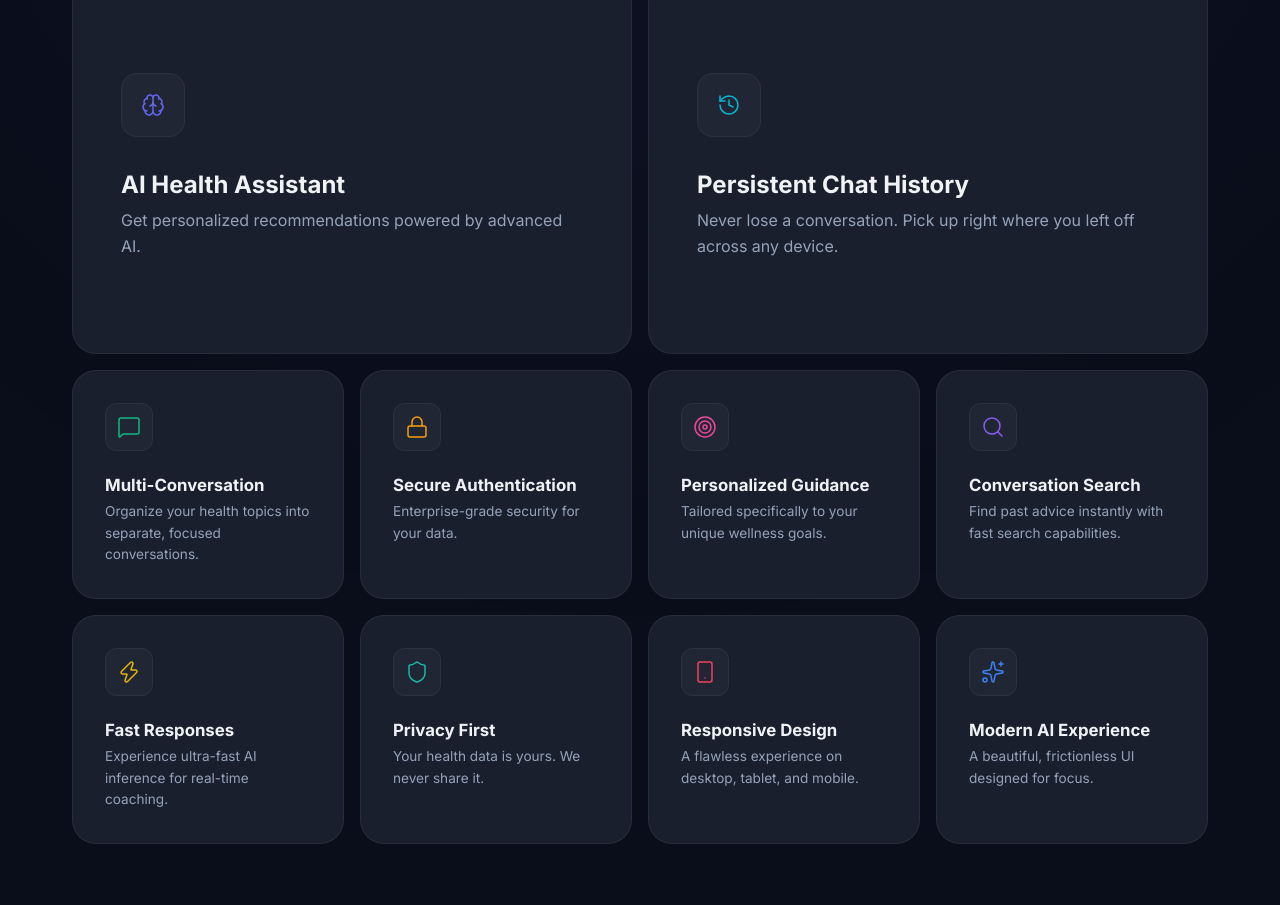
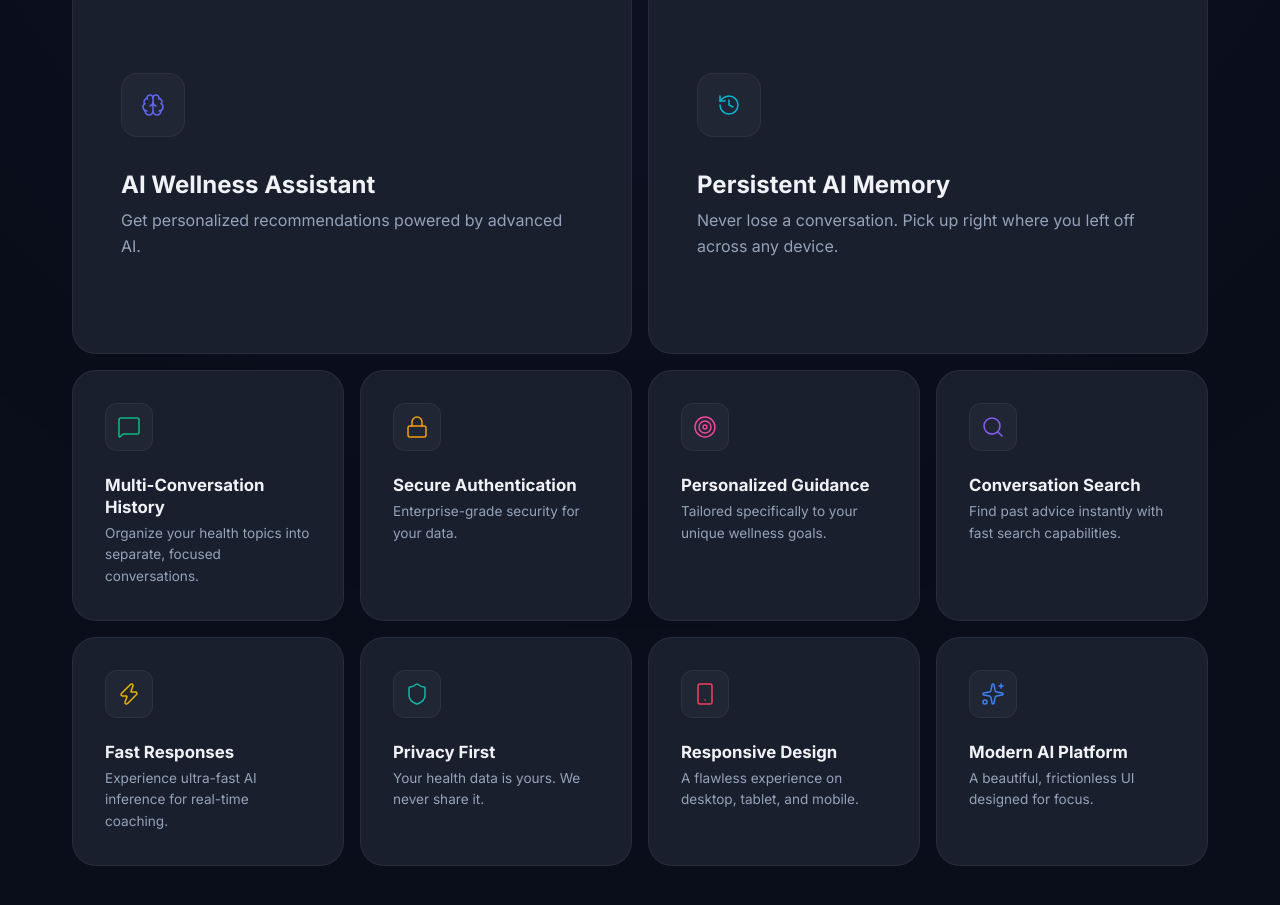
Before and after one commit to MuktharMJ/zenugo-ai, a React (Vite) app: page / in a window 1280 px wide. Shown: the part 1159-2064 px from the top of the page. Built offline with nearby package versions, Linux system fonts and the light colour scheme; no server answers.

Commit message:
feat(ui): refine landing page navigation and preview components

```diff
--- a/src/App.jsx
+++ b/src/App.jsx
@@ -10,6 +10,8 @@ import ContactPage from './pages/ContactPage';
 import LoginPage from './pages/LoginPage';
 import RegisterPage from './pages/RegisterPage';
 import ChatPage from './pages/ChatPage';
+import PrivacyPage from './pages/PrivacyPage';
+import TermsPage from './pages/TermsPage';
 import './App.css';
 
 const HIDE_FOOTER_PATHS = ['/login', '/register', '/chat'];
@@ -30,6 +32,8 @@ function App() {
           <Route path="/about" element={<AboutPage />} />
           <Route path="/developer" element={<DeveloperPage />} />
           <Route path="/contact" element={<ContactPage />} />
+          <Route path="/privacy" element={<PrivacyPage />} />
+          <Route path="/terms" element={<TermsPage />} />
           <Route path="/login" element={<LoginPage />} />
           <Route path="/register" element={<RegisterPage />} />
           <Route
--- a/src/components/ChatbotPreview/ChatbotPreview.jsx
+++ b/src/components/ChatbotPreview/ChatbotPreview.jsx
@@ -17,11 +17,6 @@ function ChatbotPreview() {
   const [messages, setMessages] = useState(INITIAL_MESSAGES);
   const [input, setInput] = useState('');
   const [showModal, setShowModal] = useState(false);
-  const chatEndRef = useRef(null);
-
-  useEffect(() => {
-    chatEndRef.current?.scrollIntoView({ behavior: 'smooth' });
-  }, [messages]);
 
   const handleInteract = (e) => {
     e.preventDefault();
@@ -49,13 +44,7 @@ function ChatbotPreview() {
                   <HeartPulse size={32} strokeWidth={2} />
                 </div>
                 <h3>Start your wellness journey</h3>
-                <p>Create a free account to unlock:</p>
-                <ul>
-                  <li>✨ Personalized AI conversations</li>
-                  <li>📚 Unlimited chat history</li>
-                  <li>☁️ Secure cloud sync</li>
-                  <li>🎯 Wellness recommendations</li>
-                </ul>
+                <p>Create a free Zenugo account to unlock personalized AI conversations, unlimited chat history and wellness guidance.</p>
                 <div className="chatbot__modal-actions">
                   <Link to="/register" className="btn btn-primary">
                     Get Started
@@ -107,7 +96,6 @@ function ChatbotPreview() {
                 </div>
               </div>
             ))}
-            <div ref={chatEndRef} />
           </div>
 
           {/* Suggestions */}
--- a/src/components/Features/Features.jsx
+++ b/src/components/Features/Features.jsx
@@ -16,21 +16,21 @@ import './Features.css';
 const FEATURES = [
   {
     icon: <Brain aria-hidden="true" size={24} color="#6366f1" strokeWidth={1.5} />,
-    title: 'AI Health Assistant',
+    title: 'AI Wellness Assistant',
     description: 'Get personalized recommendations powered by advanced AI.',
     accent: '#6366f1',
     size: 'large'
   },
   {
     icon: <History aria-hidden="true" size={24} color="#06b6d4" strokeWidth={1.5} />,
-    title: 'Persistent Chat History',
+    title: 'Persistent AI Memory',
     description: 'Never lose a conversation. Pick up right where you left off across any device.',
     accent: '#06b6d4',
     size: 'large'
   },
   {
     icon: <MessageSquare aria-hidden="true" size={24} color="#10b981" strokeWidth={1.5} />,
-    title: 'Multi-Conversation',
+    title: 'Multi-Conversation History',
     description: 'Organize your health topics into separate, focused conversations.',
     accent: '#10b981',
     size: 'small'
@@ -79,7 +79,7 @@ const FEATURES = [
   },
   {
     icon: <Sparkles aria-hidden="true" size={24} color="#3b82f6" strokeWidth={1.5} />,
-    title: 'Modern AI Experience',
+    title: 'Modern AI Platform',
     description: 'A beautiful, frictionless UI designed for focus.',
     accent: '#3b82f6',
     size: 'small'
--- a/src/components/Navbar/Navbar.jsx
+++ b/src/components/Navbar/Navbar.jsx
@@ -38,6 +38,14 @@ function Navbar() {
     }
   };
 
+  const handleLogoClick = (e) => {
+    setMobileOpen(false);
+    if (location.pathname === '/') {
+      e.preventDefault();
+      window.scrollTo({ top: 0, behavior: 'smooth' });
+    }
+  };
+
   const handleLogout = async () => {
     setMobileOpen(false);
     await logout();
@@ -47,7 +55,7 @@ function Navbar() {
   return (
     <header className={`navbar ${scrolled ? 'navbar--scrolled' : ''}`}>
       <div className="navbar__inner container">
-        <Link to="/" className="navbar__logo" id="navbar-logo">
+        <Link to="/" className="navbar__logo" id="navbar-logo" onClick={handleLogoClick}>
           <span className="navbar__logo-icon">
             <HeartPulse aria-hidden="true" size={24} strokeWidth={2.5} />
           </span>
```
